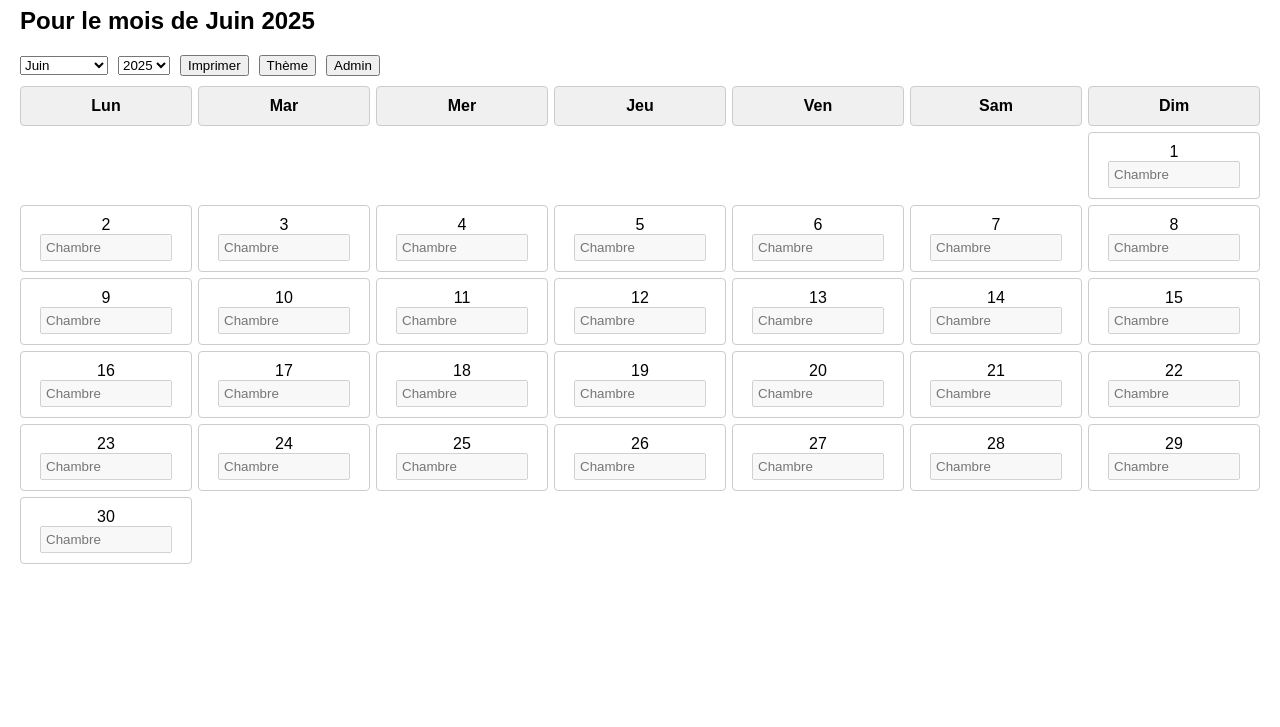
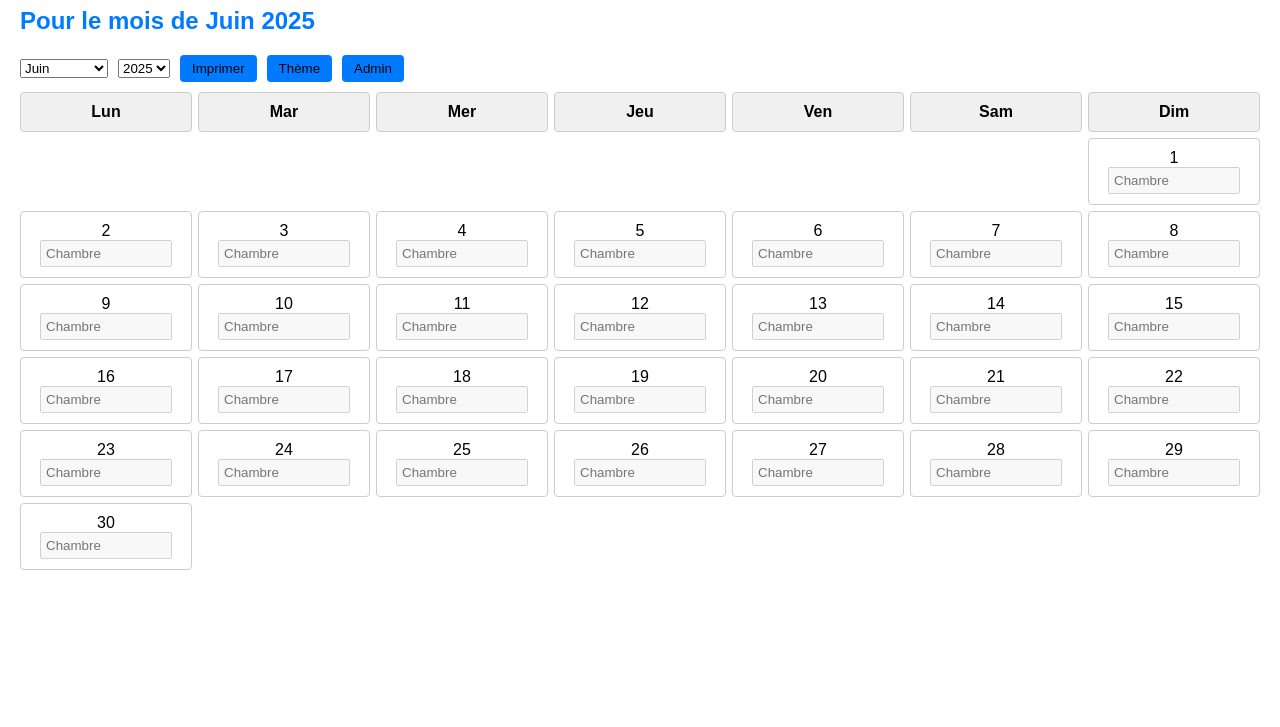
Before and after one commit to s00r1/calendrier, a plain HTML site: page index.html in a window 1280 px wide. Shown: the part 73-800 px from the top of the page. Drawn offline with Linux system fonts and the light colour scheme.

Commit message:
Add accent color variables and update styles

```diff
--- a/styles.css
+++ b/styles.css
@@ -2,6 +2,8 @@
     --bg-color: #fff;
     --text-color: #000;
     --header-bg: #f0f0f0;
+    --accent-color: #007bff;
+    --header-text: #000;
 }
 
 body {
@@ -11,10 +13,16 @@ body {
     color: var(--text-color);
 }
 
+h1, h2 {
+    color: var(--accent-color);
+}
+
 body.dark {
     --bg-color: #333;
     --text-color: #eee;
     --header-bg: #444;
+    --accent-color: #66b0ff;
+    --header-text: #fff;
 }
 
 .controls {
@@ -23,6 +31,15 @@ body.dark {
     flex-wrap: wrap;
     gap: 10px;
     align-items: center;
+}
+
+button {
+    background-color: var(--accent-color);
+    color: var(--header-text);
+    border: none;
+    padding: 6px 12px;
+    border-radius: 4px;
+    cursor: pointer;
 }
 
 .calendar {
@@ -40,6 +57,7 @@ body.dark {
 
 .header {
     background-color: var(--header-bg);
+    color: var(--header-text);
     font-weight: bold;
 }
 
```
